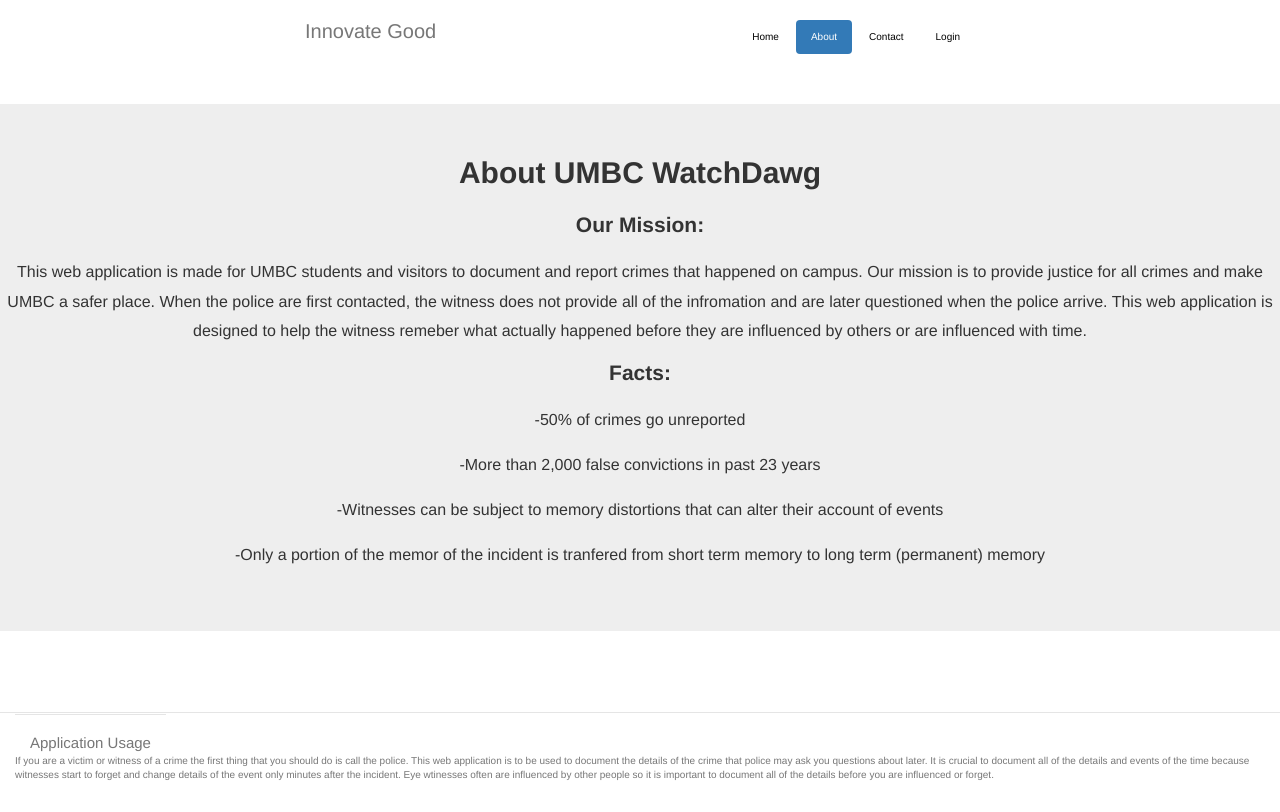
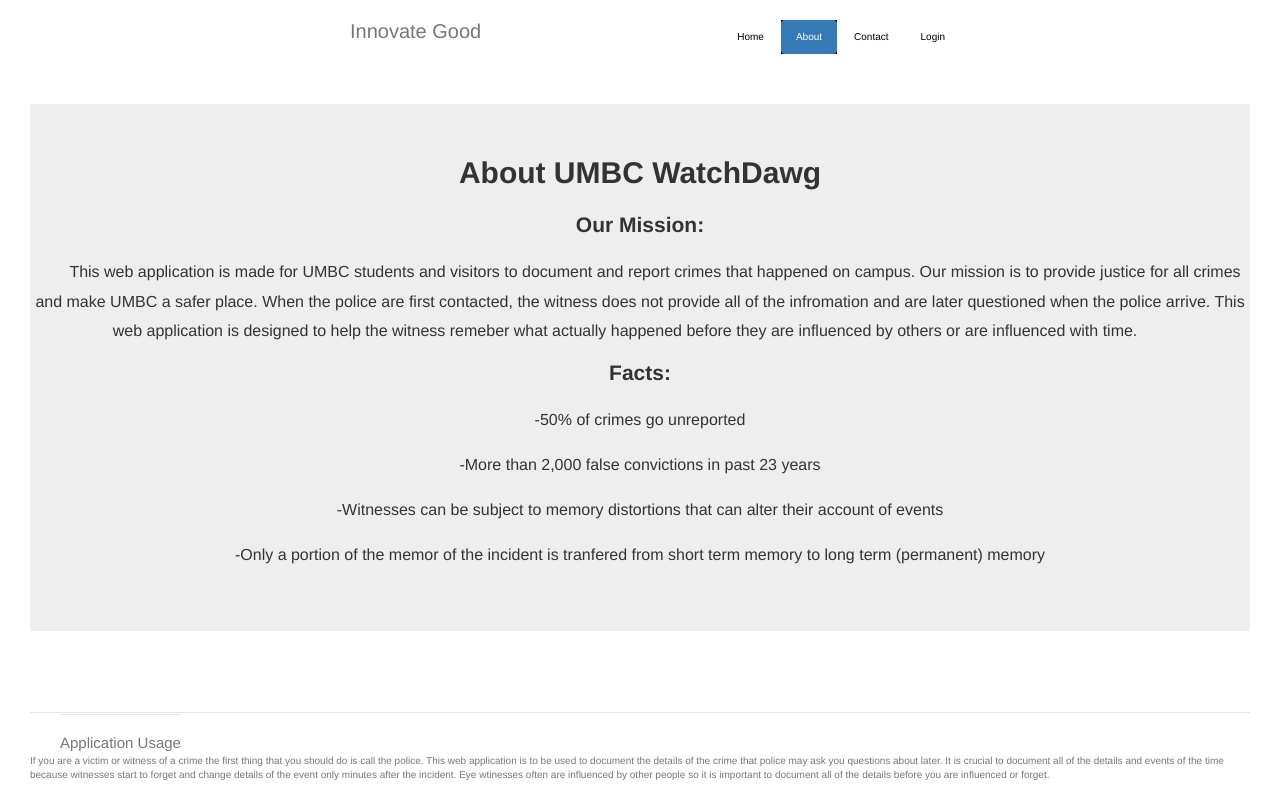
Before and after one commit to umbcWatchDawg/innovate-good-2017, a Django app: page /about/ in a window 1280 px wide. Run offline with Django 3.2, Linux system fonts and the light colour scheme; some libraries are stand-ins or nearby versions.

Commit message:
spacing fixed?

```diff
--- a/myproject/static/css/report.css
+++ b/myproject/static/css/report.css
@@ -51,26 +51,32 @@ body {
 .header,
 .marketing,
 .footer {
-  padding-right: 15px;
-  padding-left: 15px;
+  margin-right: 30px;
+  margin-left: 30px;
 }
 
 /* Custom page header */
 .header {
   padding-bottom: 20px;
   font-size: 10px;
+  margin-right: 30px;
+  margin-left: 30px;
   /*border-bottom: 1px solid #e5e5e5;*/
   /*background-color: #eddf18;*/
 
 }
 /* Make the masthead heading the same height as the navigation */
 .header h3 {
+  margin-right: 30px;
+  margin-left: 30px;
   margin-top: 0;
   margin-bottom: 0;
   /*line-height: 40px;*/
   font-size: 20px;
 }
 .header h1 {
+  margin-right: 30px;
+  margin-left: 30px;
   text-align: center;
   margin-top: 0;
   margin-bottom: 0;
@@ -79,12 +85,16 @@ body {
 }
 
 .header h2 {
+  margin-right: 30px;
+  margin-left: 30px;
 	text-align: left-side;
 	font-size: 25px;
 
 }
 
 .header h4 {
+  margin-right: 30px;
+  margin-left: 30px;
   margin-top: 0;
   margin-bottom: 0;
   line-height: 40px;
@@ -97,8 +107,8 @@ body {
   color: #777;
   border-top: 1px solid #e5e5e5;
   font-size: 10px;
-  padding-right: 15px;
-  padding-left: 15px;
+  margin-right: 30px;
+  margin-left: 30px;
 }
 
 .footer f1 {
@@ -106,8 +116,8 @@ body {
   color: #777;
   border-top: 1px solid #e5e5e5;
   font-size: 15px;
-  padding-right: 15px;
-  padding-left: 15px;
+  margin-right: 30px;
+  margin-left: 30px;
 }
 
 /* Customize container */
@@ -122,11 +132,15 @@ body {
 
 /* Main marketing message and sign up button */
 .jumbotron {
+	  margin-right: 30px;
+  margin-left: 30px;
   text-align: center;
   /*border-bottom: 1px solid #e5e5e5;*/
 }
 
 .jumbotron j1{
+	  margin-right: 30px;
+  margin-left: 30px;
   /*border-bottom: 1px solid #e5e5e5;*/
     text-align: center;
  /* border-bottom: 1px solid #e5e5e5;*/
@@ -134,6 +148,8 @@ body {
 
   }
 .jumbotron j2{
+	  margin-right: 30px;
+  margin-left: 30px;
   text-align: center;
   font-size: 30px;
 
@@ -176,6 +192,10 @@ body {
 	background-color: #000000;
 	color: #ffffff;
 }
+.active{
+	background-color: #000000;
+	color: #ffffff;
+}
 
 /* Responsive: Portrait tablets and up */
 @media screen and (min-width: 768px) {
@@ -183,12 +203,14 @@ body {
   .header,
   .marketing,
   .footer {
-    padding-right: 15px;
-    padding-left: 15px;
+    margin-right: 30px;
+    margin-left: 30px;
   }
   /* Space out the masthead */
   .header {
     margin-bottom: 30px;
+	  margin-right: 30px;
+  margin-left: 30px;
   }
   /* Remove the bottom border on the jumbotron for visual effect */
   /*.jumbotron {
```
